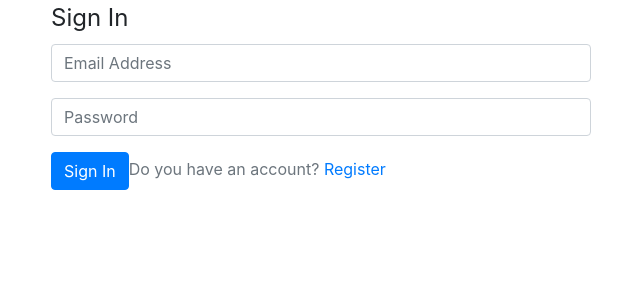
After one commit to crispus-nj/neighbourhood, a Django app: page /accounts/ in a window 1280 px wide. The commit adds this page. Shown: the top 300 px of the page, without its empty margins (34-674 px from the left). Run offline with Django 4.2, Linux system fonts and the light colour scheme; some libraries are stand-ins or nearby versions.

Commit message:
created login page with two fields password and email.

```diff
--- /dev/null
+++ b/accounts/templates/accounts/login.html
@@ -0,0 +1,24 @@
+{% extends 'base.html' %}
+{% block title %} Login {% endblock %}
+{% block content %}
+<div class="container">
+    <div class="row">
+        <div class="col-md-6">
+            <legend>Sign In</legend>
+            <form action="" method="post">
+                {% csrf_token %}
+                <div class="form-group">
+                    <input type="email" class="form-control" name="email" placeholder="Email Address">
+                </div>
+                <div class="form-group">
+                    <input type="password" class="form-control" name="password" placeholder="Password">
+                </div>
+                <div class="form-group">
+                    <button type="submit" class="btn btn-primary ">Sign In</button><span class="text-muted ms-3">Do you have an account? <a href="" style="text-decoration: none;">Register</a></span>
+                </div>
+            </form>
+
+        </div>
+    </div>
+</div>
+{% endblock %}
--- /dev/null
+++ b/accounts/urls.py
@@ -0,0 +1,6 @@
+from django.urls import path
+from . import views
+
+urlpatterns = [
+    path('', views.login_user, name='login')
+]
--- a/accounts/views.py
+++ b/accounts/views.py
@@ -1,3 +1,5 @@
 from django.shortcuts import render
 
 # Create your views here.
+def login_user(request):
+    return render(request, 'accounts/login.html')
--- a/neighbour/templates/neighbour/index.html
+++ b/neighbour/templates/neighbour/index.html
@@ -14,10 +14,10 @@
                     <h5><a href="#">FAQ</a></h5>
                 </div>
                 <div>
-                    <a href="#" class="btn btn-success  button"> Login</a>
+                    <a href="{% url 'login'%}" class="btn btn-success  button"> Login</a>
                 </div>
             </div>
-            <hr>
+            <h5 style="text-decoration: underline;color:white"></h5>
             <div class="content d-flex justify-content-around align-items-center">
                 <div class="content-paragragh" style="max-width: 350px;">
                     <div>
--- a/neighbourhood/urls.py
+++ b/neighbourhood/urls.py
@@ -18,5 +18,6 @@ from django.urls import path, include
 
 urlpatterns = [
     path('admin/', admin.site.urls),
-    path('', include('neighbour.urls'))
+    path('', include('neighbour.urls')),
+    path('accounts/', include('accounts.urls'))
 ]
--- a/static/css/home.css
+++ b/static/css/home.css
@@ -1,3 +1,6 @@
+body {
+    background-color: hsl(210, 36%, 96%);
+}
 .container-fluid {
 font-family: 'roboto', sans-serif !important;
 color: white;
--- a/templates/base.html
+++ b/templates/base.html
@@ -11,7 +11,8 @@
     integrity="sha384-Gn5384xqQ1aoWXA+058RXPxPg6fy4IWvTNh0E263XmFcJlSAwiGgFAW/dAiS6JXm" crossorigin="anonymous">
 </head>
 <body>
-    <h1>Hello world</h1>
+    {% block content %}
+    {% endblock %}
 
     <script src="https://code.jquery.com/jquery-3.2.1.slim.min.js"
         integrity="sha384-KJ3o2DKtIkvYIK3UENzmM7KCkRr/rE9/Qpg6aAZGJwFDMVNA/GpGFF93hXpG5KkN"
```
Also changed, not shown: accounts/templates/accounts/register.html (added), static/images/communityCrop-removebg-preview.png (added), static/images/communitycrop2-removebg-preview.png (added).
